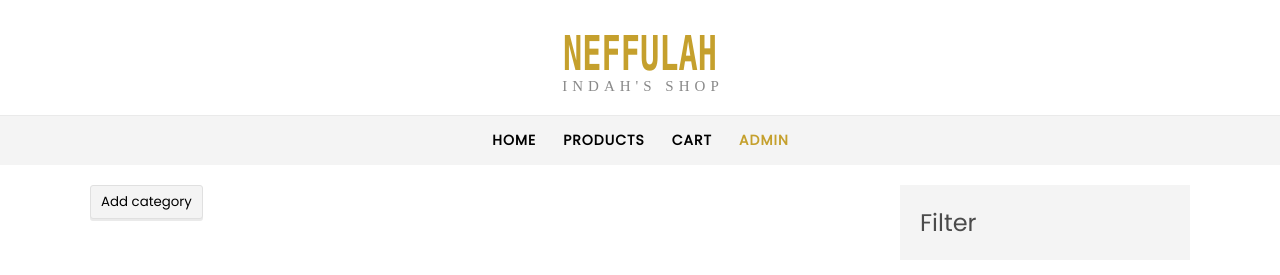
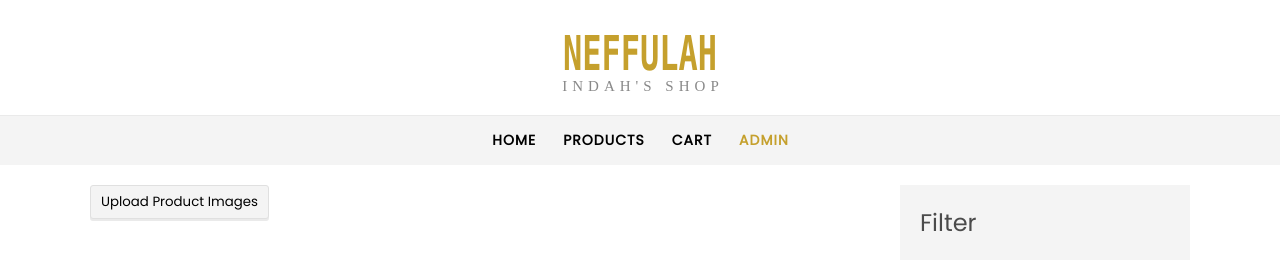
Before and after one commit to fedorum/Neffulah, a React (Vite) app: page /admin in a window 1280 px wide. Shown: the top 275 px of the page. Built offline with nearby package versions, Linux system fonts and the light colour scheme.

Commit message:
feat: add file system access for image upload
Add file system access to select local directory to retrieve image and
folder names on first layer (/directory).

```diff
--- a/package.json
+++ b/package.json
@@ -22,6 +22,7 @@
     "@types/node": "^24.10.1",
     "@types/react": "^19.2.5",
     "@types/react-dom": "^19.2.3",
+    "@types/wicg-file-system-access": "^2023.10.7",
     "@vitejs/plugin-react": "^5.1.1",
     "eslint": "^9.39.1",
     "eslint-plugin-react-hooks": "^7.0.1",
--- a/src/components/Category.tsx
+++ b/src/components/Category.tsx
@@ -2,8 +2,12 @@ import { useState } from 'react';
 import '../App.css';
 import Grid from './Grid';
 
-function Category() {
-    const [categoryName, setCategoryName] = useState("Category");
+interface Props {
+    name: string;
+}
+
+function Category(props: Props) {
+    const [categoryName, setCategoryName] = useState(props.name);
 
     const handleChange = (event: React.ChangeEvent<HTMLInputElement>) => {
         setCategoryName(event.target.value);
@@ -18,7 +22,7 @@ function Category() {
             <input className='adminCategoryInput' value={categoryName} onChange={handleChange}></input>
             {/* <div className='addSubCategoryDiv'>
                 <button className='adminButton'>Add sub-category</button>
-                </div> */}
+            </div> */}
 
             <Grid images={images}></Grid>
         </div>
--- a/src/components/Filter.tsx
+++ b/src/components/Filter.tsx
@@ -1,17 +1,17 @@
 import '../App.css';
 
 interface Props {
-    categoryIDs: number[];
+    folderNames: String[];
 }
 
 function Filter(props: Props) {
-    const categoryIDs = props.categoryIDs;
+    const folderNames = props.folderNames;
 
     return (
         <div id='filterDiv'>
             <p id='filter'>Filter</p>
-            {categoryIDs.map((categoryID, index) => (
-                <p className='filterCategory' key={index}>{categoryID}</p>
+            {folderNames.map((folderName, index) => (
+                <p className='filterCategory' key={index}>{folderName}</p>
             ))}
         </div>
     );
--- a/src/components/Grid.tsx
+++ b/src/components/Grid.tsx
@@ -8,7 +8,7 @@ interface Props {
 function Grid(props: Props) {
     const products = props.images;
 
-    // display the products and their names a cards in a grid
+    // display the product images and their names as cards in a grid
     return (
         <div className='gridDiv'>
             {products.map((image, index) => (
--- a/src/pages/Admin.tsx
+++ b/src/pages/Admin.tsx
@@ -3,17 +3,44 @@ import '../App.css';
 import Category from '../components/Category';
 import Filter from '../components/Filter';
 
+interface ProductImage {
+    name: string;
+    id: number;
+}
+
 function Admin() {
-    const [categoryIDs, setCategoryIDs] = useState<number[]>([]);
-    // FOR TESTING
-    // var id = 0;
+    const [productImages, setProductImages] = useState<ProductImage[]>([]);
+    const [folderNames, setFolderNames] = useState<string[]>([]);
 
-    const addCategory = () => {
-        // ADDING IDS NEED TO BE STORED IN SERVER
-        // const newCategoryID = id;
-        // id += 1;
-        const newCategoryID = Date.now();
-        setCategoryIDs([...categoryIDs, newCategoryID]);
+    const selectProductImageDirectory = async () => {
+        try {
+            // @ts-ignore - this prevents TypeScript from detecting erros related to the File System Access API
+            const directoryHandler = await window.showDirectoryPicker();
+            const productImages: ProductImage[] = [];
+
+            // iterating through the images/ folders located in the local directory
+            for await (const entry of directoryHandler.values()) {
+                // retrieving the names of images and saving them to state
+                if (entry.kind === 'file') {
+                    const file = await entry.getFile();
+
+                    if (file.type.startsWith("image/")) {
+                        productImages.push({
+                            name: file.name,
+                            id: Date.now()
+                        });
+                    }
+                }
+                // retrieving the names of folders and saving them to state
+                else if (entry.kind === 'directory') {
+                    folderNames.push(entry.name);
+                }
+            }
+            setProductImages(productImages);
+            setFolderNames(folderNames);
+        } catch (error) {
+            console.error("Directory selection cancelled or failed:", error);
+        }
     }
 
     return (
@@ -21,16 +48,16 @@ function Admin() {
 
             <div className='leftColumn'>
                 <div id='addCategoryDiv'>
-                    <button className='adminButton' onClick={addCategory}>Add category</button>
+                    <button className='adminButton' onClick={selectProductImageDirectory}>Upload Product Images</button>
                 </div>
 
-                {categoryIDs.map((id) => (
-                    <Category key={id}></Category>
+                {folderNames.map((name, index) => (
+                    <Category name={name} key={index}></Category>
                 ))}
             </div>
 
             <div className='rightColumn'>
-                <Filter categoryIDs={categoryIDs}></Filter>
+                <Filter folderNames={folderNames}></Filter>
             </div>
 
         </div>
```
Also changed, not shown: 1 other file (tests, documents, lock files or other folders).
